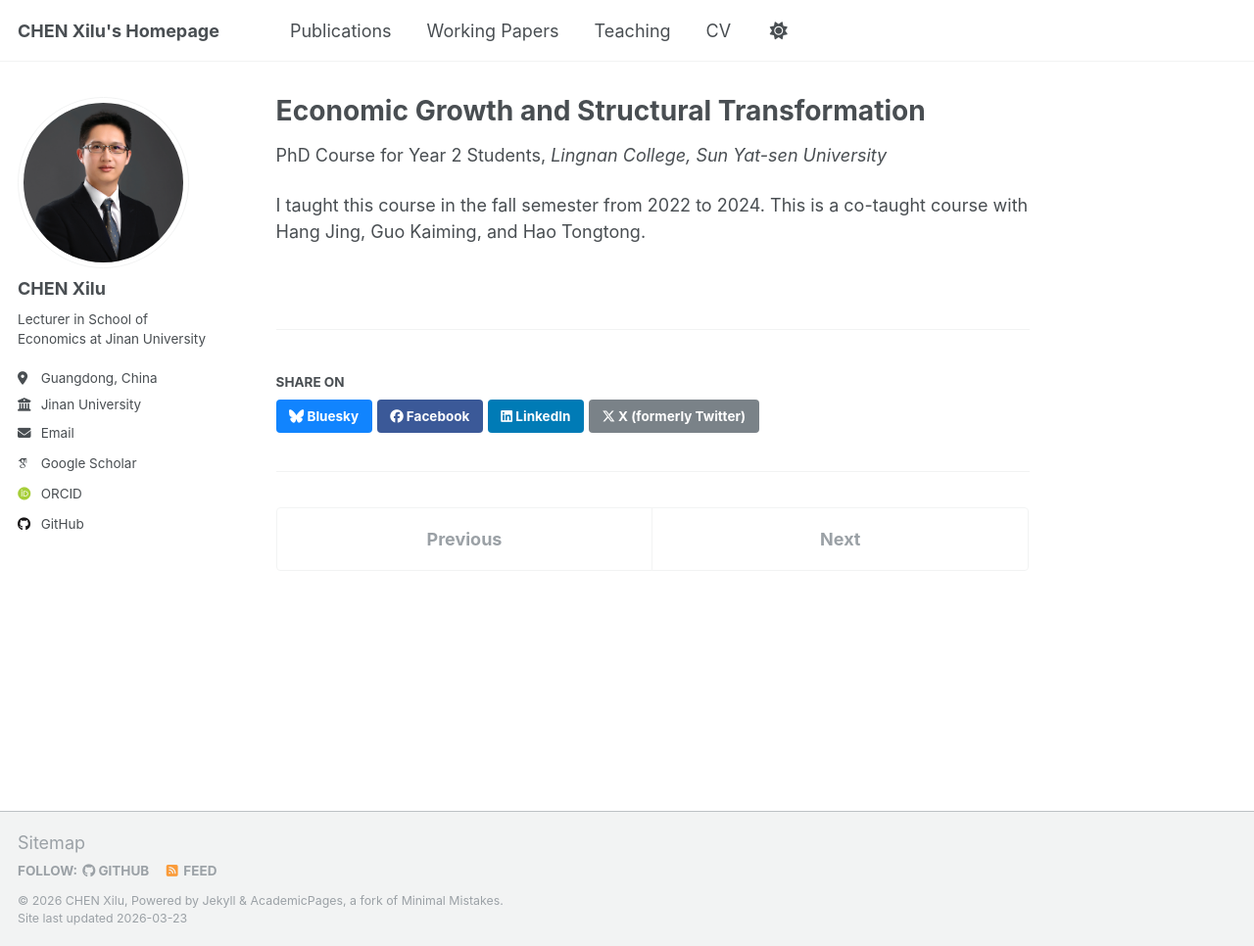
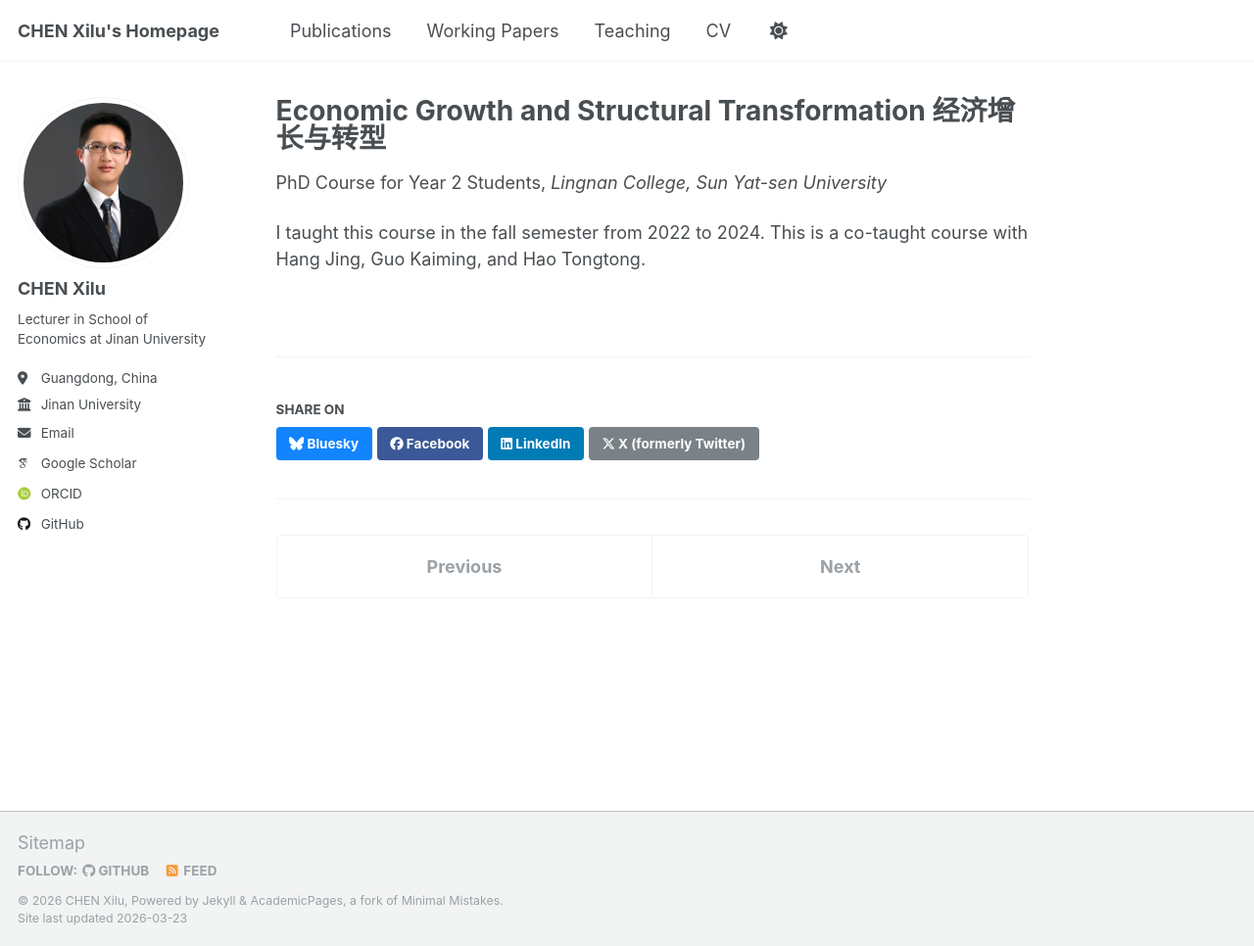
Before and after one commit to Xilu-CHEN/xilu-chen.github.io, a Jekyll site: the page built from _teaching/growth.md, in a window 1280 px wide and 966 px high. Shown: the whole window at 98% size. Built offline with Jekyll 4.4.1, drawn with Linux system fonts in a browser that asks for light colours; some web fonts are replaced; a script that is not in the unit is left out.

Commit message:
Update title to include Chinese translation

```diff
--- a/_teaching/growth.md
+++ b/_teaching/growth.md
@@ -1,5 +1,5 @@
 ---
-title: "Economic Growth and Structural Transformation"
+title: "Economic Growth and Structural Transformation 经济增长与转型"
 collection: teaching
 type: "PhD Course for Year 2 Students"
 permalink: /teaching/growth
```
